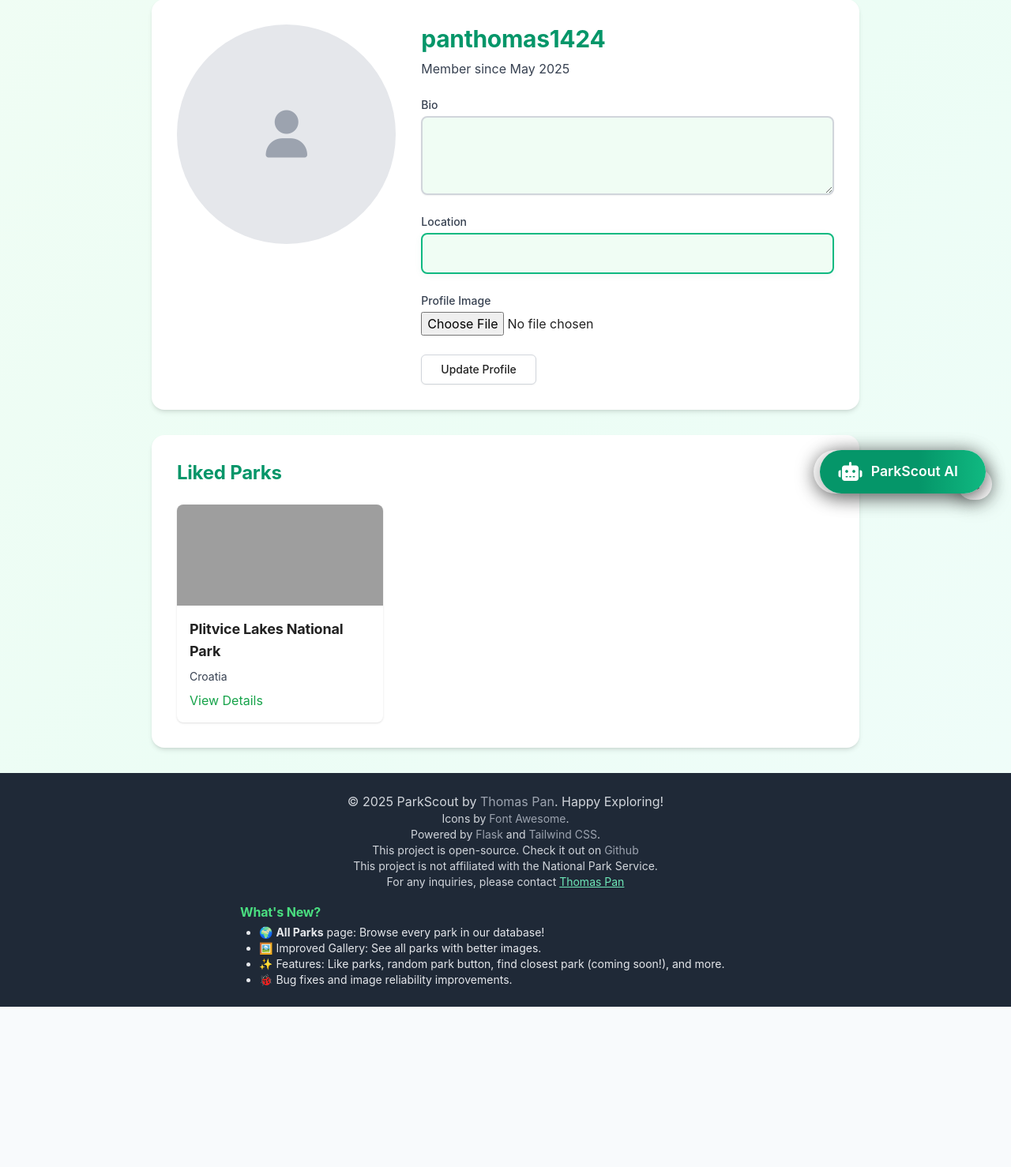
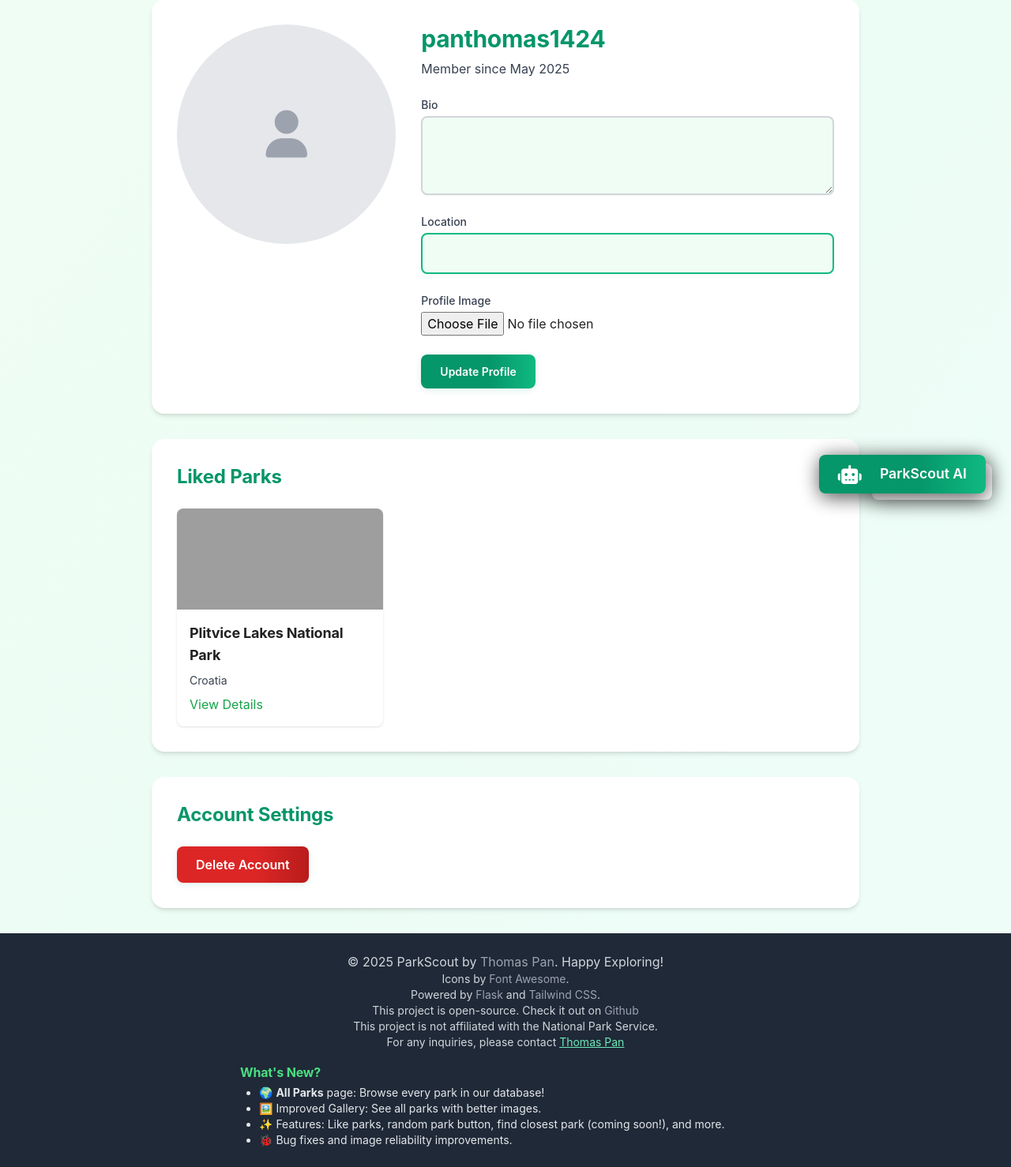
Before and after one commit to thomas1424/park-scout, a Flask app: page /profile in a window 1280 px wide. Shown: the part 143-1621 px from the top of the page at 79% size. Before the commit the page ends 1418 px from the top, so only its background shows below. Run offline with Flask 2, Linux system fonts and the light colour scheme; a user stored in the database is signed in; some libraries are stand-ins or nearby versions; grey boxes are pictures that could not be loaded.

Commit message:
feat: Add account deletion functionality with confirmation prompt and update button styles for improved visibility

```diff
--- a/national_park_recommender/app.py
+++ b/national_park_recommender/app.py
@@ -381,6 +381,16 @@ def chatbot():
         recommendations = [{'name': park['name'], 'location': park['location'], 'id': park['id']} for park in random.sample(PARKS_DATA, min(3, len(PARKS_DATA)))]
     return jsonify({'recommendations': recommendations[:3]})
 
+@app.route('/delete_account', methods=['POST'])
+@login_required
+def delete_account():
+    user = current_user
+    logout_user()
+    db.session.delete(user)
+    db.session.commit()
+    flash('Your account has been deleted.', 'success')
+    return redirect(url_for('welcome'))
+
 @app.errorhandler(404)
 def page_not_found(e):
     return render_template('404.html'), 404
--- a/national_park_recommender/templates/auth/profile.html
+++ b/national_park_recommender/templates/auth/profile.html
@@ -66,6 +66,12 @@
             <p class="text-gray-600">No parks liked yet.</p>
         {% endif %}
     </div>
+    <div class="mt-8 bg-white p-8 rounded-xl shadow-md">
+        <h2 class="text-2xl font-bold text-green-700 mb-6">Account Settings</h2>
+        <form method="POST" action="{{ url_for('delete_account') }}" onsubmit="return confirm('Are you sure you want to delete your account? This cannot be undone.');">
+            <input type="submit" value="Delete Account" class="btn bg-red-600 hover:bg-red-700" style="background:linear-gradient(90deg,#dc2626 60%,#b91c1c 100%)!important;">
+        </form>
+    </div>
 </div>
 <!-- Chatbot floating widget markup -->
 <button id="chatbot-widget-btn" data-tooltip="Need help finding a park?">
--- a/national_park_recommender/templates/base.html
+++ b/national_park_recommender/templates/base.html
@@ -217,6 +217,35 @@
             color: #bbf7d0 !important;
             border-color: #bbf7d0 !important;
         }
+        /* Button fixes for visibility and green theme */
+        button, .btn, input[type="submit"], input[type="button"] {
+            background: linear-gradient(90deg, #059669 60%, #10b981 100%) !important;
+            color: #fff !important;
+            border: none !important;
+            border-radius: 0.5rem !important;
+            font-weight: 600 !important;
+            padding: 0.7rem 1.5rem !important;
+            box-shadow: 0 2px 8px #05966922;
+            transition: background 0.18s, color 0.18s, box-shadow 0.18s;
+            cursor: pointer;
+        }
+        button:hover, .btn:hover, input[type="submit"]:hover, input[type="button"]:hover {
+            background: linear-gradient(90deg, #10b981 60%, #059669 100%) !important;
+            color: #fff !important;
+            box-shadow: 0 4px 16px #05966933;
+        }
+        .dark button, .dark .btn, .dark input[type="submit"], .dark input[type="button"] {
+            background: linear-gradient(90deg, #047857 60%, #059669 100%) !important;
+            color: #e5e7eb !important;
+        }
+        .dark button:hover, .dark .btn:hover, .dark input[type="submit"]:hover, .dark input[type="button"]:hover {
+            background: linear-gradient(90deg, #059669 60%, #10b981 100%) !important;
+            color: #fff !important;
+        }
+        /* Fix for buttons with only icon: always show icon and text */
+        button i, .btn i {
+            margin-right: 0.5em;
+        }
     </style>
     {% block head_extra %}{% endblock %}
 </head>
@@ -283,6 +312,7 @@
         </button>
         <button id="dark-mode-toggle" class="px-4 py-3 rounded-full bg-gray-900 text-white shadow-lg hover:bg-gray-700 transition flex items-center" title="Toggle dark mode" style="box-shadow:0 4px 24px #0006;">
             <i class="fas fa-moon"></i>
+            <span class="hidden md:inline">Dark Mode</span>
         </button>
     </div>
     <script>
```
